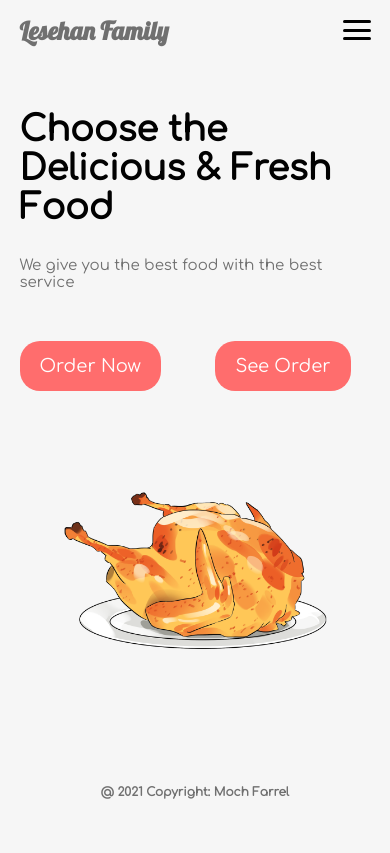
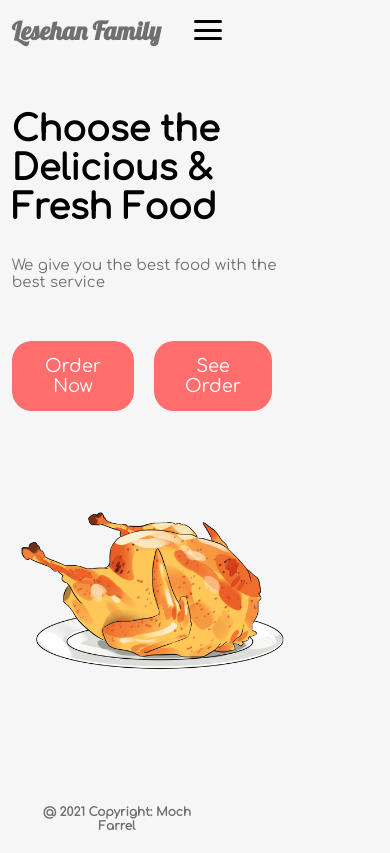
Before and after one commit to mochfarrel06/mochfarrel06.github.io, a PHP site: page / in a window 390 px wide; the page is wider, and only the part inside the window is pictured. Before the commit the page ends 799 px from the top of that part, so only its background shows below. Run offline with PHP 8.4, Linux system fonts and the light colour scheme.

Commit message:
memodifikasi css

```diff
--- a/css/style.css
+++ b/css/style.css
@@ -255,6 +255,7 @@ footer h4{
 @media screen and (max-width: 576px){
     body{
         overflow-x: hidden;
+        width: 60%;
     }
     .menu-toggler{
         display: flex;
```
